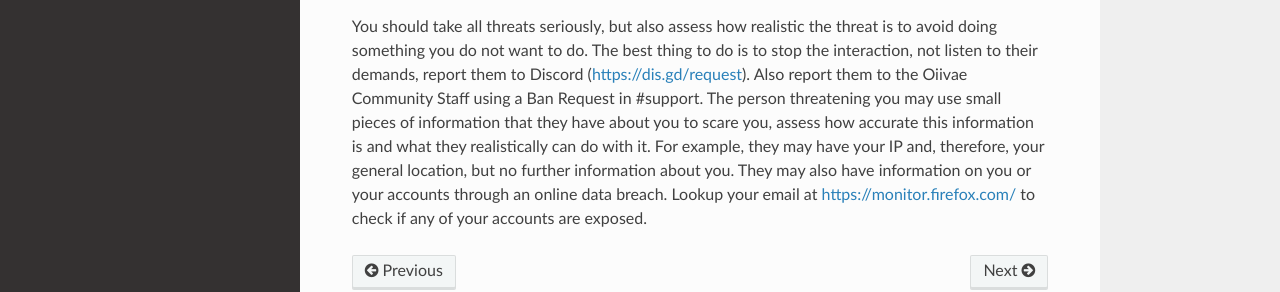
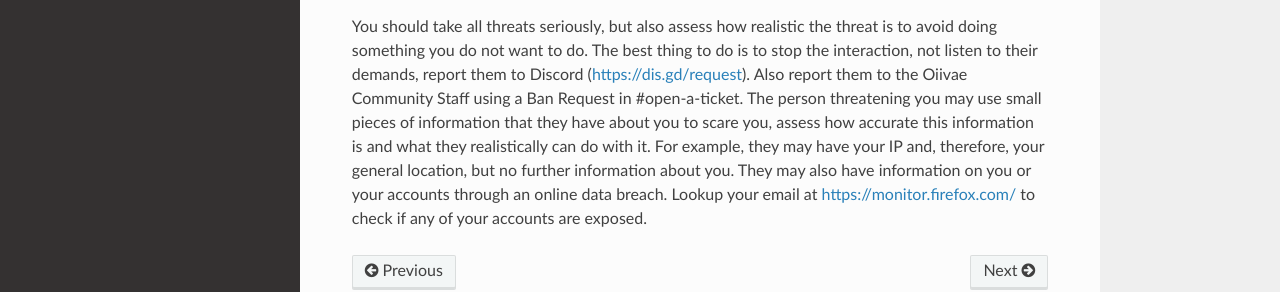
Before and after one commit to nerdyjohnny/ovidoc, a Sphinx documentation site: the page built from docs/source/safety.rst, in a window 1280 px wide and 900 px high, scrolled down 1062 px. Shown: the part 480-772 px from the top of the window. Built offline with Sphinx 7.4.7 and the Read the Docs theme 2.0.0, drawn with Linux system fonts in a browser that asks for light colours.

Commit message:
Update safety.rst

```diff
--- a/docs/source/safety.rst
+++ b/docs/source/safety.rst
@@ -28,4 +28,4 @@ Do not download, run or extract any program or compressed file from a file-shari
 
 Assessing threats
 -----------
-You should take all threats seriously, but also assess how realistic the threat is to avoid doing something you do not want to do. The best thing to do is to stop the interaction, not listen to their demands, report them to Discord (https://dis.gd/request). Also report them to the Oiivae Community Staff using a Ban Request in #support. The person threatening you may use small pieces of information that they have about you to scare you, assess how accurate this information is and what they realistically can do with it. For example, they may have your IP and, therefore, your general location, but no further information about you. They may also have information on you or your accounts through an online data breach. Lookup your email at https://monitor.firefox.com/ to check if any of your accounts are exposed.
+You should take all threats seriously, but also assess how realistic the threat is to avoid doing something you do not want to do. The best thing to do is to stop the interaction, not listen to their demands, report them to Discord (https://dis.gd/request). Also report them to the Oiivae Community Staff using a Ban Request in #open-a-ticket. The person threatening you may use small pieces of information that they have about you to scare you, assess how accurate this information is and what they realistically can do with it. For example, they may have your IP and, therefore, your general location, but no further information about you. They may also have information on you or your accounts through an online data breach. Lookup your email at https://monitor.firefox.com/ to check if any of your accounts are exposed.
```
